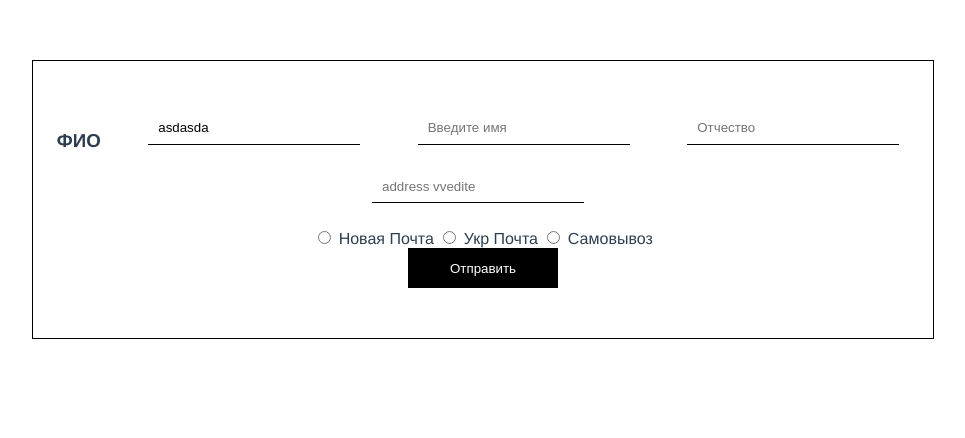
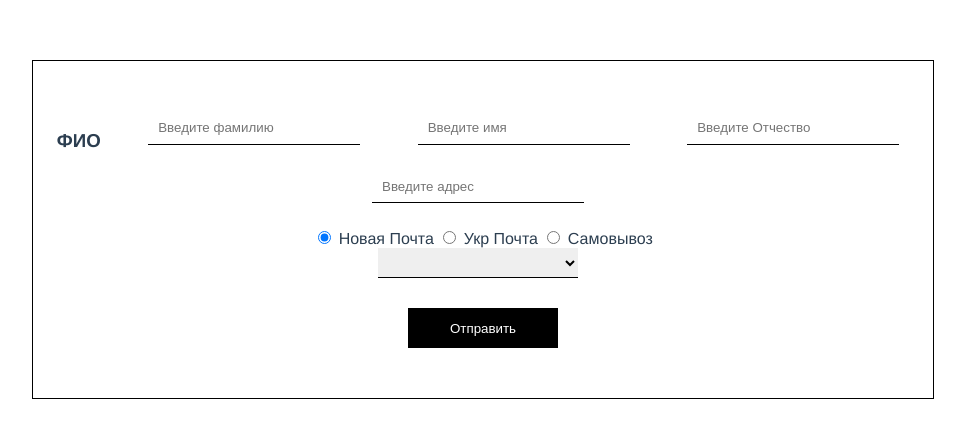
Before and after one commit to VladSapozhnik/VueProject, a Vue app: page / in a window 1280 px wide. Shown: the top 438 px of the page, without its empty margins (157-1122 px from the left). Built offline with nearby package versions, Linux system fonts and the light colour scheme.

Commit message:
Доработал валидацию

```diff
--- a/src/components/order.vue
+++ b/src/components/order.vue
@@ -1,5 +1,6 @@
 <template>
   <div class="order">
+    <form @submit.prevent="submit">
       <div class="order__forms">
         <h3>ФИО</h3>
         <div
@@ -7,9 +8,9 @@
           :class="{ 'form-group--error': $v.userData.surname.$error }"
         >
           <input
-          class="order__forms-input"
+            class="order__forms-input form__input"
             type="text"
-          v-model="$v.userData.surname.$model"
+            v-model.trim="$v.userData.surname.$model"
             placeholder="Введите фамилию"
           />
           <div
@@ -20,7 +21,7 @@
           </div>
           <div
             class="error"
-          v-if="!$v.userData.surname.minLength && userData.surname"
+            v-if="!$v.userData.surname.minLength && $v.userData.surname.$dirty"
           >
             Имя должно иметь не менее
             {{ $v.userData.surname.$params.minLength.min }} символа.
@@ -31,9 +32,9 @@
           :class="{ 'form-group--error': $v.userData.name.$error }"
         >
           <input
-          class="order__forms-input"
+            class="order__forms-input form__input"
             type="text"
-          v-model="$v.userData.name.$model"
+            v-model.trim="$v.userData.name.$model"
             placeholder="Введите имя"
           />
           <div
@@ -44,7 +45,7 @@
           </div>
           <div
             class="error"
-          v-if="!$v.userData.name.minLength && userData.name"
+            v-if="!$v.userData.name.minLength && $v.userData.name.$dirty"
           >
             Имя должно иметь не менее
             {{ $v.userData.name.$params.minLength.min }} символа.
@@ -55,22 +56,21 @@
           :class="{ 'form-group--error': $v.userData.patronymic.$error }"
         >
           <input
-          class="order__forms-input"
+            class="order__forms-input form__input"
             type="text"
-          v-model="$v.userData.patronymic.$model"
-          placeholder="Отчество"
+            v-model.trim="$v.userData.patronymic.$model"
+            placeholder="Введите Отчество"
           />
           <div
             class="error"
             v-if="
-            !$v.userData.patronymic.required && $v.userData.patronymic.$dirty
-          "
+              !$v.userData.patronymic.required && $v.userData.patronymic.$dirty"
           >
             Поле, обязательное для заполнения
           </div>
           <div
             class="error"
-          v-if="!$v.userData.patronymic.minLength && userData.patronymic"
+            v-if="!$v.userData.patronymic.minLength && $v.userData.patronymic.$dirty"
           >
             Имя должно иметь не менее
             {{ $v.userData.patronymic.$params.minLength.min }} символа.
@@ -82,10 +82,10 @@
         :class="{ 'form-group--error': $v.userData.address.$error }"
       >
         <input
-        class="order__forms-input"
+          class="order__forms-input form__input"
           type="text"
-        v-model="$v.userData.address.$model"
-        placeholder="address vvedite"
+          v-model.trim="$v.userData.address.$model"
+          placeholder="Введите адрес"
         />
         <div
           class="error"
@@ -95,7 +95,7 @@
         </div>
         <div
           class="error"
-        v-if="!$v.userData.address.minLength && userData.address"
+          v-if="!$v.userData.address.minLength && $v.userData.address.$dirty"
         >
           Имя должно иметь не менее
           {{ $v.userData.address.$params.minLength.min }} символа.
@@ -139,31 +139,29 @@
       </div>
       <div
         v-if="this.orderData.way == 'orderDescription'"
-      :class="{ 'form-group--error': $v.orderData.orderDescription.$error }"
       >
         <textarea
-        v-model="$v.orderData.orderDescription.$model"
+          v-model="orderData.orderDescription"
           placeholder="Напишите комментарий"
         >
         </textarea>
-      <div
-        class="error"
-        v-if="
-          !$v.orderData.orderDescription.required &&
-          $v.orderData.orderDescription.$dirty"
+      </div>
+      <button
+        @click="sendForms"
+        class="order__forms-btn button"
+        type="submit"
+        :disabled="submitStatus === 'PENDING'"
       >
-        Поле, обязательное для заполнения
-      </div>
-      <div
-        class="error"
-        v-if="
-          !$v.orderData.orderDescription.minLength && orderData.orderDescription"
-      >
-        Имя должно иметь не менее
-        {{ $v.orderData.orderDescription.$params.minLength.min }} символа.
-      </div>
-    </div>
-    <button @click="sendForms" class="order__forms-btn">Отправить</button>
+        Отправить
+      </button>
+      <p class="typo__p" v-if="submitStatus === 'OK'">
+        Спасибо за заявку!
+      </p>
+      <p class="typo__p" v-if="submitStatus === 'ERROR'">
+        Пожалуйста, заполните форму правильно.
+      </p>
+      <p class="typo__p" v-if="submitStatus === 'PENDING'">Отправка ...</p>
+    </form>
   </div>
 </template>
 
@@ -173,6 +171,7 @@ export default {
   name: "order",
   data: function () {
     return {
+      submitStatus: null,
       deliveryTypes: [
         {
           id: 5,
@@ -193,50 +192,50 @@ export default {
       newPostDepartments: [
         {
           id: 8,
-          value: "Poltava",
+          value: "branch №1",
           title: "Отделение №1",
         },
         {
           id: 9,
-          value: "Nikolaev",
+          value: "branch №2",
           title: "Отделение №2",
         },
         {
           id: 10,
-          value: "Odessa",
+          value: "branch №3",
           title: "Отделение №3",
         },
       ],
       UkrMailDepartments: [
         {
           id: 8,
-          value: "Poltava-1",
+          value: "branch №1",
           title: "Отделение №1",
         },
         {
           id: 9,
-          value: "Nikolaev-2",
+          value: "branch №2",
           title: "Отделение №2",
         },
         {
           id: 10,
-          value: "Odessa-3",
+          value: "branch №3",
           title: "Отделение №3",
         },
       ],
       orderData: {
-        way: "",
+        way: "NewMail",
         newMail: "",
         ukrMail: "",
         orderDescription: "",
       },
       deliveryData: {},
       userData: {
-        surname: "asdasda",
+        surname: "",
         name: "",
         patronymic: "",
         address: "",
-      }
+      },
     };
   },
   validations: {
@@ -257,13 +256,7 @@ export default {
         required,
         minLength: minLength(6),
       },
-    },
-    orderData: {
-      orderDescription: {
-        required,
-        minLength: minLength(8),
-      },
-    },
+    }
   },
   methods: {
     sendForms: function () {
@@ -272,7 +265,7 @@ export default {
       //   console.log(this.orderData);
       // }); */
       this.axios
-        .post("/asdasdasd", Object.assign(this.deliveryData, this.userData))
+        .post("/request", Object.assign(this.deliveryData, this.userData))
         .then(function (response) {
           console.log(response);
         })
@@ -281,33 +274,45 @@ export default {
         });
     },
     orderForms: function () {
-      this.orderData = []
+      this.orderData = [];
+    },
+    submit() {
+      console.log("submit!");
+      this.$v.$touch();
+      if (this.$v.$invalid) {
+        this.submitStatus = "ERROR";
+        console.log(this)
+      } else {
+        // do your submit logic here
+        this.submitStatus = "PENDING";
+        setTimeout(() => {
+          this.submitStatus = "OK";
+        }, 500);
       }
+    },
   },
   watch: {
     orderData: {
       handler: function (value) {
         /*       Object.assign(this.orderData, this.userData) */
-        if (value.way == 'NewMail') {
-          console.log('НОВАЯ ПОЧТА')
+        if (value.way == "NewMail") {
+          console.log("НОВАЯ ПОЧТА");
           this.deliveryData = {
-            devilereType:value.way,
-            postOffice:value.newMail,
-          }
-        }
-        else if (value.way == 'UkrMail') {
-          console.log('УКР ПОЧТА')
+            devilereType: value.way,
+            postOffice: value.newMail,
+          };
+        } else if (value.way == "UkrMail") {
+          console.log("УКР ПОЧТА");
           this.deliveryData = {
-            devilereType:value.way,
-            postOffice:value.ukrMail,
-          }
-        }
-        else if (value.way == 'orderDescription') {
-          console.log('САМОВЫВОЗ')
+            devilereType: value.way,
+            postOffice: value.ukrMail,
+          };
+        } else if (value.way == "orderDescription") {
+          console.log("САМОВЫВОЗ");
           this.deliveryData = {
-            devilereType:value.way,
-            comment:value.orderDescription,
-          }
+            devilereType: value.way,
+            comment: value.orderDescription,
+          };
         }
       },
       deep: true,
@@ -335,10 +340,16 @@ export default {
   box-sizing: border-box;
 }
 
-.error {
+.error{
   color: rgb(196, 56, 56);
   font-size: 11px;
 }
+
+.typo__p {
+  color: rgb(196, 56, 56);
+  font-size: 13px;
+}
+
 
 .order__forms {
   display: flex;
@@ -360,6 +371,7 @@ export default {
     border: none;
     background-color: #000;
     color: #fff;
+    margin-top: 20px;
   }
 }
 
```
Lines whose indentation alone changed are shown as unchanged.
